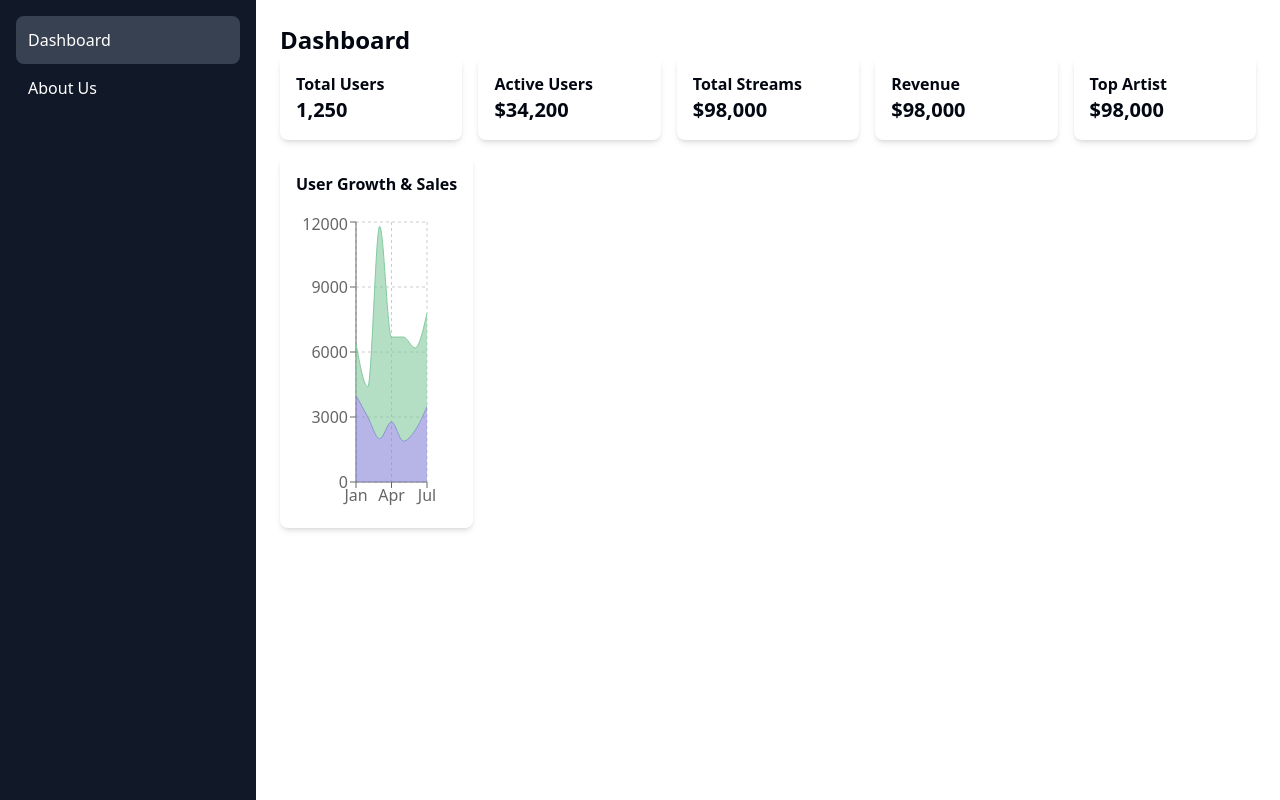
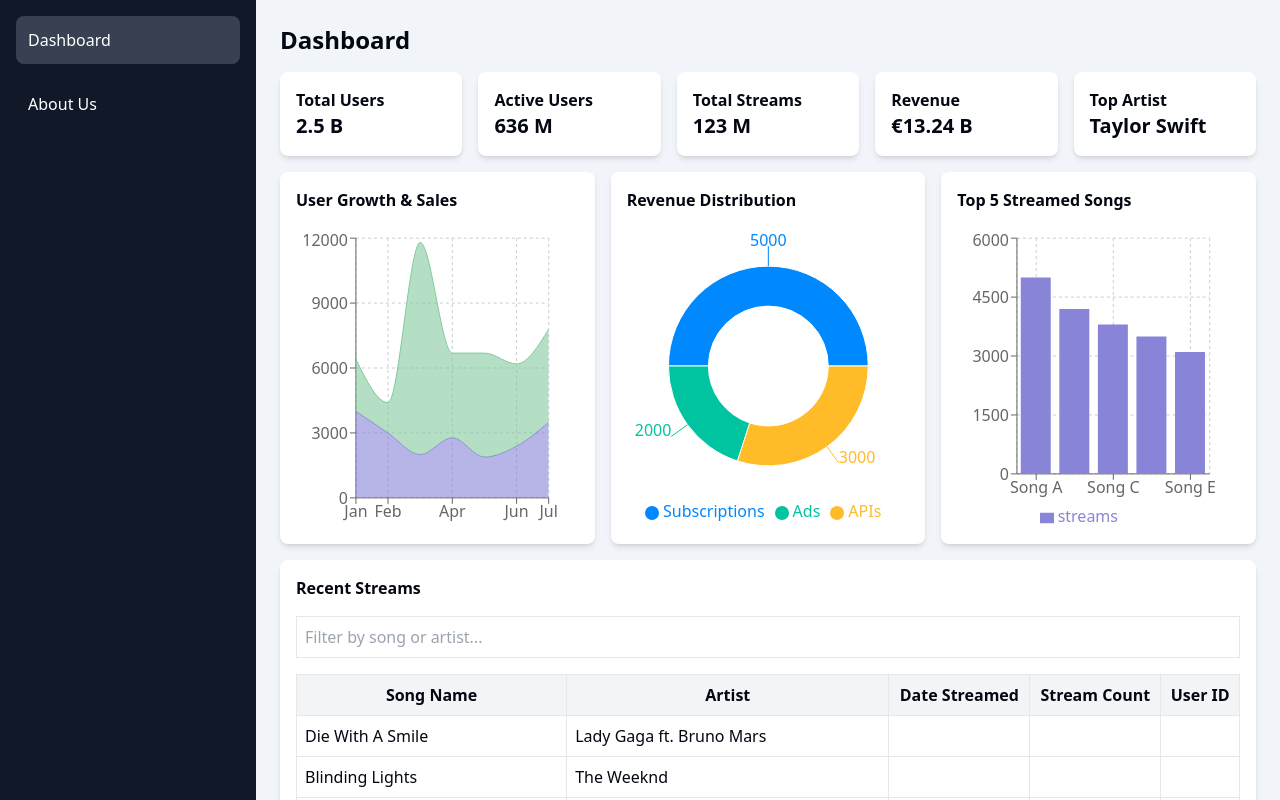
Before and after one commit to proshaban/speedyDashboard, a React (Vite) app: page / in a window 1280 px wide. Built offline with nearby package versions, Linux system fonts and the light colour scheme.

Commit message:
Adding graphs and tables

```diff
--- a/src/App.tsx
+++ b/src/App.tsx
@@ -1,30 +1,18 @@
 import React, { useState } from "react";
 import { Menu, X } from "lucide-react";
 import Dashboard from "./Dashboard/Dashboard";
+import Sidebar from "./Components/SideBar";
 
 const App = () => {
   const [selectedTab, setSelectedTab] = useState("Dashboard");
   const [open, setOpen] = useState(false);
 
-  const menuItems = ["Dashboard", "About Us"];
+  const navLinks = ["Dashboard", "About Us"];
 
   return (
     <div className="flex h-screen overflow-hidden">
       {/* Sidebar for larger screens */}
-      <aside className="hidden md:block w-64 bg-gray-900 text-white p-4">
-        <nav>
-          {menuItems.map((item) => (
-            <div
-              key={item}
-              className={`p-3 cursor-pointer rounded-lg hover:bg-gray-700 ${selectedTab === item ? "bg-gray-700" : ""}`}
-              onClick={() => setSelectedTab(item)}
-            >
-              {item}
-            </div>
-          ))}
-        </nav>
-      </aside>
-
+      <Sidebar navLinks={navLinks} />
       {/* Mobile Sidebar */}
       {open && (
         <div className="fixed inset-0 bg-black bg-opacity-50 z-50" onClick={() => setOpen(false)}></div>
@@ -34,7 +22,7 @@ const App = () => {
           <X className="h-6 w-6" />
         </button>
         <nav className="mt-10">
-          {menuItems.map((item) => (
+          {navLinks.map((item) => (
             <div
               key={item}
               className={`p-3 cursor-pointer rounded-lg hover:bg-gray-300 ${selectedTab === item ? "bg-gray-300" : ""}`}
@@ -49,12 +37,11 @@ const App = () => {
         </nav>
       </div>
       {/* Main Content */}
-      <main className="flex-1 p-6 overflow-auto w-full">
+      <main className="flex-1 p-6 overflow-auto w-full bg-slate-100 h-[100vh] overflow-y-auto">
         <div className="flex items-center gap-4">
           <button className="md:hidden top-4 left-4 p-2 bg-gray-800 text-white rounded" onClick={() => setOpen(true)}>
             <Menu className="h-6 w-6" />
           </button>
-          <h1 className="text-2xl font-bold">{selectedTab}</h1>
         </div>
         {selectedTab === "Dashboard" ? (
           <Dashboard />
--- /dev/null
+++ b/src/Components/SideBar.tsx
@@ -0,0 +1,22 @@
+import { useState } from "react";
+const Sidebar = ({ navLinks })=>
+{
+    const [selectedTab, setSelectedTab] = useState("Dashboard");
+    return(
+        <aside className="hidden md:flex w-64  bg-gray-900 text-white p-4">
+        <nav className="w-full flex flex-col gap-4">
+          {navLinks.map((item) => (
+            <div
+              key={item}
+              className={`p-3 cursor-pointer rounded-lg hover:bg-gray-700 ${selectedTab === item ? "bg-gray-700" : ""}`}
+              onClick={() => setSelectedTab(item)}
+            >
+              {item}
+            </div>
+          ))}
+        </nav>
+      </aside>
+    )
+}
+
+export default Sidebar;
--- a/src/Dashboard/Dashboard.tsx
+++ b/src/Dashboard/Dashboard.tsx
@@ -1,34 +1,56 @@
 import GrowthChart from "./GrowthChart";
+import RecentStreamsTable from "./RecentStreamsTable";
+import RevenuePieChart from "./RevenuePieChart";
+import TopStreamedSongsChart from "./TopStreamedSongsChart";
+
+const matricsData = [
+    {
+        name: "Total Users",
+        value: "2.5 B"
+    },
+    {
+        name: "Active Users",
+        value: "636 M"
+    },
+    {
+        name: "Total Streams",
+        value: "123 M"
+    },
+    {
+        name: "Revenue",
+        value: "€13.24 B"
+    },
+    {
+        name: "Top Artist",
+        value: "Taylor Swift"
+    }
+]
 
 const Dashboard = () => {
     return (
         <div className="flex flex-col gap-4">
-            <div className="grid grid-cols-1 md:grid-cols-5 gap-4">
-                <div className="p-4 bg-white shadow-md rounded-lg">
-                    <h2 className="font-bold">Total Users</h2>
-                    <p className="text-xl font-semibold">1,250</p>
-                </div>
-                <div className="p-4 bg-white shadow-md rounded-lg">
-                    <h2 className="font-bold">Active Users</h2>
-                    <p className="text-xl font-semibold">$34,200</p>
-                </div>
-                <div className="p-4 bg-white shadow-md rounded-lg">
-                    <h2 className="font-bold">Total Streams</h2>
-                    <p className="text-xl font-semibold">$98,000</p>
-                </div>
-                <div className="p-4 bg-white shadow-md rounded-lg">
-                    <h2 className="font-bold">Revenue</h2>
-                    <p className="text-xl font-semibold">$98,000</p>
-                </div>
-                <div className="p-4 bg-white shadow-md rounded-lg">
-                    <h2 className="font-bold">Top Artist</h2>
-                    <p className="text-xl font-semibold">$98,000</p>
-                </div>
+            <h1 className="text-2xl font-bold">Dashboard</h1>
+            <div className="grid grid-cols-2 md:grid-cols-5 gap-4">
+                {
+                    matricsData.map((item, key) =>
+                    (
+                        <div key={key} className="p-4 bg-white shadow-md rounded-lg">
+                            <h2 className="font-bold">{item.name}</h2>
+                            <p className="text-xl font-semibold">{item.value}</p>
+                        </div>
+                    ))
+                }
             </div>
-        {/* data visualisation */}
-        <div className="flex gap-4">
-            <GrowthChart />
-        </div>
+            {/* data visualisation */}
+            <div className="grid grid-cols-1 md:grid-cols-3 gap-4">
+                <GrowthChart />
+                <RevenuePieChart />
+                <TopStreamedSongsChart />
+            </div>
+
+            {/* Table */}
+            <RecentStreamsTable />
+
         </div>
     )
 }
--- /dev/null
+++ b/src/Dashboard/RecentStreamsTable.tsx
@@ -0,0 +1,127 @@
+import { useState } from "react";
+
+const initialData = [
+  { "song": "Die With A Smile", "artist": "Lady Gaga ft. Bruno Mars" },
+  { "song": "Blinding Lights", "artist": "The Weeknd" },
+  { "song": "Bad Habits", "artist": "Ed Sheeran" },
+  { "song": "Levitating", "artist": "Dua Lipa" },
+  { "song": "Stay", "artist": "The Kid LAROI & Justin Bieber" },
+  { "song": "Good 4 U", "artist": "Olivia Rodrigo" },
+  { "song": "Montero (Call Me By Your Name)", "artist": "Lil Nas X" },
+  { "song": "Peaches", "artist": "Justin Bieber ft. Daniel Caesar & Giveon" },
+  { "song": "Save Your Tears", "artist": "The Weeknd" },
+  { "song": "Kiss Me More", "artist": "Doja Cat ft. SZA" },
+  { "song": "Industry Baby", "artist": "Lil Nas X & Jack Harlow" },
+  { "song": "Heat Waves", "artist": "Glass Animals" },
+  { "song": "Deja Vu", "artist": "Olivia Rodrigo" },
+  { "song": "Shivers", "artist": "Ed Sheeran" },
+  { "song": "Butter", "artist": "BTS" },
+  { "song": "Happier Than Ever", "artist": "Billie Eilish" },
+  { "song": "Drivers License", "artist": "Olivia Rodrigo" },
+  { "song": "Smokin Out The Window", "artist": "Silk Sonic (Bruno Mars & Anderson .Paak)" },
+  { "song": "Easy On Me", "artist": "Adele" },
+  { "song": "Need To Know", "artist": "Doja Cat" },
+  { "song": "My Universe", "artist": "Coldplay X BTS" },
+  { "song": "Take My Breath", "artist": "The Weeknd" },
+  { "song": "Essence", "artist": "Wizkid ft. Tems" },
+  { "song": "Woman", "artist": "Doja Cat" },
+  { "song": "Ghost", "artist": "Justin Bieber" },
+  { "song": "You Right", "artist": "Doja Cat & The Weeknd" },
+  { "song": "Love Nwantiti (Ah Ah Ah)", "artist": "CKay" },
+  { "song": "Fancy Like", "artist": "Walker Hayes" },
+  { "song": "Cold Heart (PNAU Remix)", "artist": "Elton John & Dua Lipa" },
+  { "song": "Beggin'", "artist": "Måneskin" },
+  { "song": "Leave The Door Open", "artist": "Silk Sonic (Bruno Mars & Anderson .Paak)" },
+  { "song": "Thats What I Want", "artist": "Lil Nas X" },
+  { "song": "Permission to Dance", "artist": "BTS" },
+  { "song": "Save Your Tears (Remix)", "artist": "The Weeknd & Ariana Grande" },
+  { "song": "Rapstar", "artist": "Polo G" },
+  { "song": "Good Days", "artist": "SZA" },
+  { "song": "For The Night", "artist": "Pop Smoke ft. Lil Baby & DaBaby" },
+  { "song": "What You Know Bout Love", "artist": "Pop Smoke" },
+  { "song": "Astronaut In The Ocean", "artist": "Masked Wolf" },
+  { "song": "Mood", "artist": "24kGoldn ft. Iann Dior" },
+  { "song": "Go Crazy", "artist": "Chris Brown & Young Thug" },
+  { "song": "Laugh Now Cry Later", "artist": "Drake ft. Lil Durk" },
+  { "song": "Dynamite", "artist": "BTS" },
+  { "song": "WAP", "artist": "Cardi B ft. Megan Thee Stallion" },
+  { "song": "Savage Love (Laxed - Siren Beat)", "artist": "Jawsh 685 x Jason Derulo" },
+  { "song": "Rockstar", "artist": "DaBaby ft. Roddy Ricch" },
+  { "song": "Watermelon Sugar", "artist": "Harry Styles" },
+  { "song": "Circles", "artist": "Post Malone" },
+  { "song": "Don't Start Now", "artist": "Dua Lipa" }
+];
+const RecentStreamsTable = () => {
+  const [data, setData] = useState(initialData);
+  const [sortBy, setSortBy] = useState(null);
+  const [filter, setFilter] = useState("");
+  const [currentPage, setCurrentPage] = useState(1);
+  const itemsPerPage = 10;
+
+  const handleSort = (key) => {
+    const sortedData = [...data].sort((a, b) => (a[key] > b[key] ? 1 : -1));
+    setData(sortedData);
+    setSortBy(key);
+  };
+
+  const filteredData = data.filter(
+    (entry) => entry.song.toLowerCase().includes(filter.toLowerCase()) || entry.artist.toLowerCase().includes(filter.toLowerCase())
+  );
+
+  const totalPages = Math.ceil(filteredData.length / itemsPerPage);
+  const paginatedData = filteredData.slice((currentPage - 1) * itemsPerPage, currentPage * itemsPerPage);
+
+  return (
+    <div className="bg-white shadow-md rounded-lg p-4">
+      <h2 className="font-bold mb-4">Recent Streams</h2>
+      <input
+        type="text"
+        placeholder="Filter by song or artist..."
+        className="border p-2 mb-4 w-full"
+        value={filter}
+        onChange={(e) => setFilter(e.target.value)}
+      />
+      <table className="w-full border-collapse border border-gray-300">
+        <thead>
+          <tr className="bg-gray-100">
+            <th className="border p-2 cursor-pointer" onClick={() => handleSort("song")}>Song Name</th>
+            <th className="border p-2 cursor-pointer" onClick={() => handleSort("artist")}>Artist</th>
+            <th className="border p-2 cursor-pointer" onClick={() => handleSort("date")}>Date Streamed</th>
+            <th className="border p-2 cursor-pointer" onClick={() => handleSort("streams")}>Stream Count</th>
+            <th className="border p-2">User ID</th>
+          </tr>
+        </thead>
+        <tbody>
+          {paginatedData.map((entry, index) => (
+            <tr key={index} className="border">
+              <td className="border p-2">{entry.song}</td>
+              <td className="border p-2">{entry.artist}</td>
+              <td className="border p-2">{entry.date}</td>
+              <td className="border p-2">{entry.streams}</td>
+              <td className="border p-2">{entry.userId}</td>
+            </tr>
+          ))}
+        </tbody>
+      </table>
+      <div className="flex justify-between mt-4">
+        <button
+          className="p-2 border rounded-md"
+          onClick={() => setCurrentPage((prev) => Math.max(prev - 1, 1))}
+          disabled={currentPage === 1}
+        >
+          Previous
+        </button>
+        <span>Page {currentPage} of {totalPages}</span>
+        <button
+          className="p-2 border rounded-md"
+          onClick={() => setCurrentPage((prev) => Math.min(prev + 1, totalPages))}
+          disabled={currentPage === totalPages}
+        >
+          Next
+        </button>
+      </div>
+    </div>
+  );
+};
+
+export default RecentStreamsTable;
--- /dev/null
+++ b/src/Dashboard/RevenuePieChart.tsx
@@ -0,0 +1,39 @@
+import { PieChart, Pie, Cell, Tooltip, ResponsiveContainer, Legend } from "recharts";
+
+const data = [
+  { name: "Subscriptions", value: 5000 },
+  { name: "Ads", value: 2000 },
+  { name: "APIs", value: 3000 },
+];
+
+const COLORS = ["#0088FE", "#00C49F", "#FFBB28"];
+
+const RevenuePieChart = () => {
+  return (
+    <div className="bg-white shadow-md rounded-lg p-4">
+      <h2 className="font-bold mb-4">Revenue Distribution</h2>
+      <ResponsiveContainer width="100%" height={300}>
+        <PieChart>
+          <Pie
+            data={data}
+            cx="50%"
+            cy="50%"
+            innerRadius={60}
+            outerRadius={100}
+            fill="#8884d8"
+            dataKey="value"
+            label
+          >
+            {data.map((entry, index) => (
+              <Cell key={`cell-${index}`} fill={COLORS[index % COLORS.length]} />
+            ))}
+          </Pie>
+          <Tooltip />
+          <Legend />
+        </PieChart>
+      </ResponsiveContainer>
+    </div>
+  );
+};
+
+export default RevenuePieChart;
--- /dev/null
+++ b/src/Dashboard/TopStreamedSongsChart.tsx
@@ -0,0 +1,29 @@
+import { BarChart, Bar, XAxis, YAxis, CartesianGrid, Tooltip, ResponsiveContainer, Legend } from "recharts";
+
+const data = [
+  { name: "Song A", streams: 5000 },
+  { name: "Song B", streams: 4200 },
+  { name: "Song C", streams: 3800 },
+  { name: "Song D", streams: 3500 },
+  { name: "Song E", streams: 3100 },
+];
+
+const TopStreamedSongsChart = () => {
+  return (
+    <div className="bg-white shadow-md rounded-lg p-4">
+      <h2 className="font-bold mb-4">Top 5 Streamed Songs</h2>
+      <ResponsiveContainer width="100%" height={300}>
+        <BarChart data={data} margin={{ top: 10, right: 30, left: 0, bottom: 0 }}>
+          <CartesianGrid strokeDasharray="3 3" />
+          <XAxis dataKey="name" />
+          <YAxis />
+          <Tooltip />
+          <Legend />
+          <Bar dataKey="streams" fill="#8884d8" />
+        </BarChart>
+      </ResponsiveContainer>
+    </div>
+  );
+};
+
+export default TopStreamedSongsChart;
```
